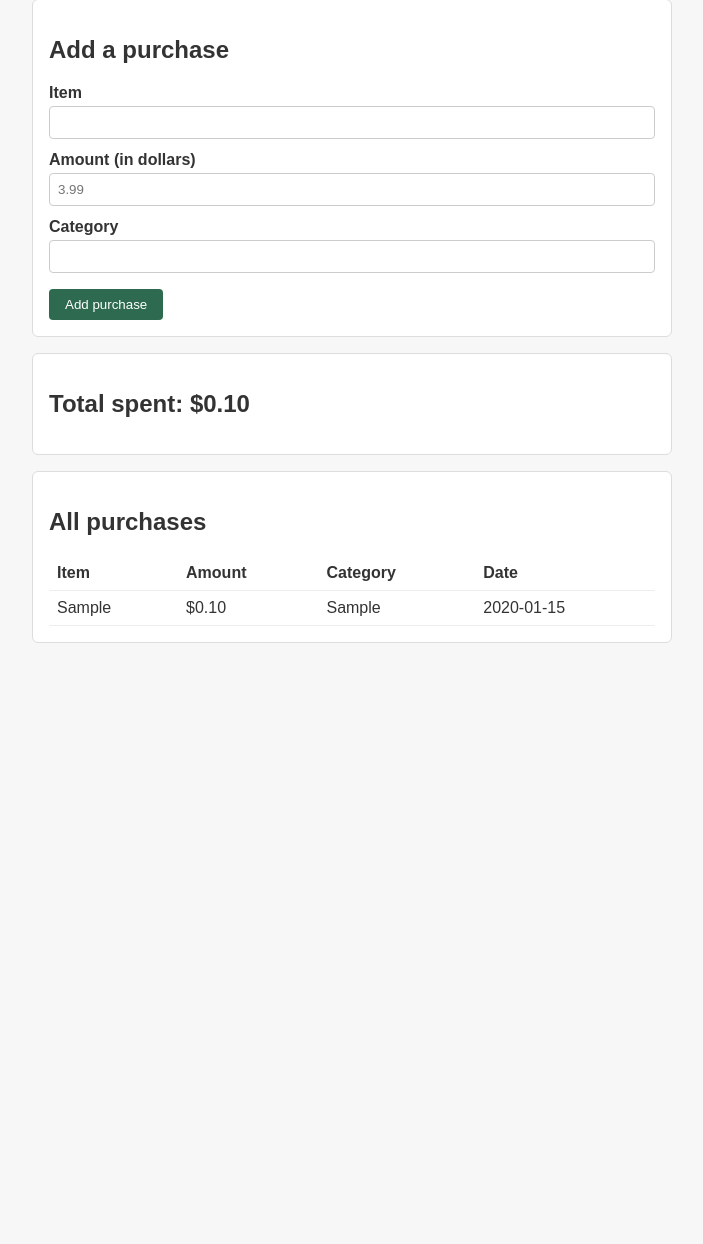
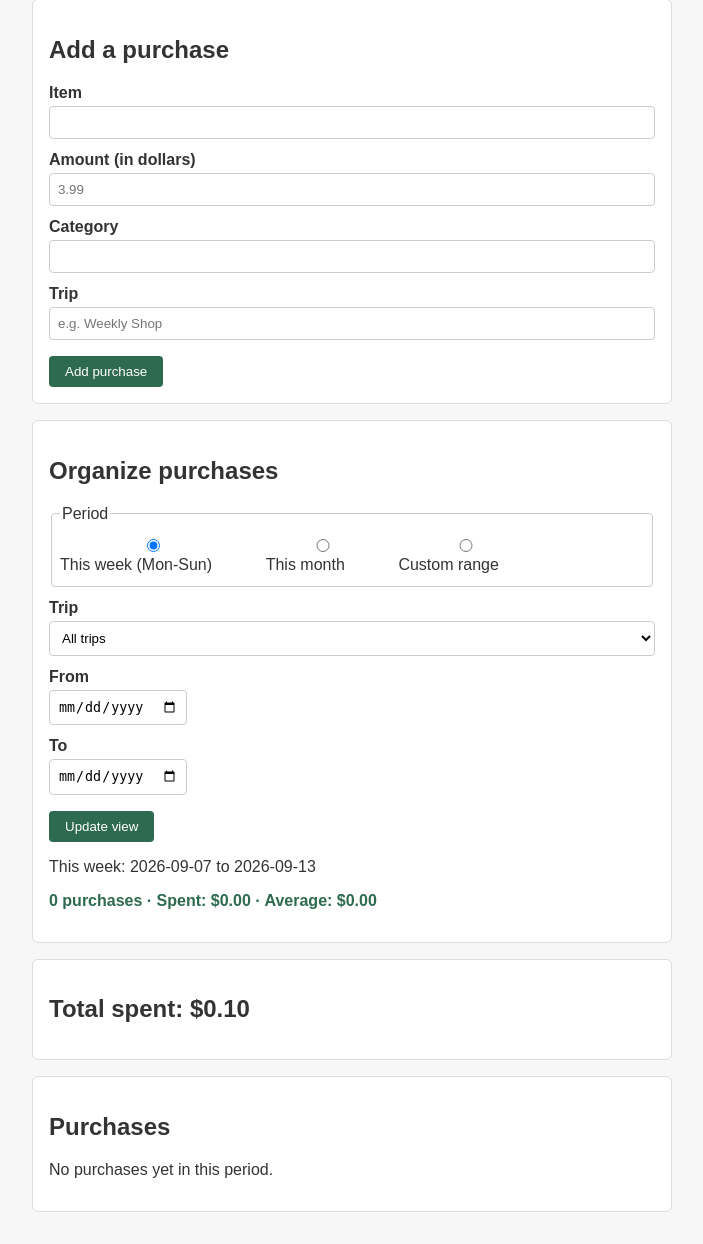
Before and after one commit to miargue/big-project-one, a Flask app: page / in a window 1280 px wide. Shown: the part 413-1657 px from the top of the page, without its empty margins (288-991 px from the left). Before the commit the page ends 1056 px from the top, so only its background shows below. Run offline with Flask 3, Linux system fonts and the light colour scheme; tables that the repository leaves empty hold one stand-in row (values such as "Sample post").

Commit message:
Implement Phase 3: Organization — period/trip/date filters, stats, month bounds

```diff
--- a/app.py
+++ b/app.py
@@ -2,7 +2,7 @@
 
 Run with:  python app.py
 Current feature set: record a purchase, list purchases, show the total,
-and track a weekly budget.
+track a weekly budget, and organize purchases by week, month, or trip.
 """
 
 import os
@@ -10,8 +10,8 @@ from datetime import date
 
 from flask import Flask, redirect, render_template, request, url_for
 
-from features import budget, purchases
-from features.dates import week_bounds
+from features import budget, organization, purchases
+from features.dates import month_bounds, week_bounds
 from features.money import cents_to_dollars, dollars_to_cents
 
 PORT = int(os.environ.get("PORT", 3000))
@@ -35,12 +35,45 @@ def create_app(db_path=None, today=None):
 
     @app.route("/", methods=["GET"])
     def index():
+        # Organization filter inputs (all optional).
+        period = request.args.get("period", "week")
+        trip_filter = request.args.get("trip", "")
+        start_date = request.args.get("start_date", "").strip()
+        end_date = request.args.get("end_date", "").strip()
+
+        # The current window for purchases. A custom date range applies only
+        # when the user chose "Custom range" AND filled in both dates. The
+        # Mon-Sun week or the calendar month (SPECS/TECH.md "Dates") is used
+        # otherwise. The period is never stored — it is derived from today.
+        if period == "custom" and start_date and end_date:
+            period_start, period_end = start_date, end_date
+        elif period == "month":
+            period = "month"
+            start_date = end_date = ""  # don't echo stale dates into the form
+            period_start, period_end = month_bounds(today)
+        else:
+            period = "week"
+            start_date = end_date = ""  # don't echo stale dates into the form
+            period_start, period_end = week_bounds(today)
+
         all_purchases = purchases.list_purchases(db_path=db_path)
-        total_cents = purchases.total_spent_cents(db_path=db_path)
+        visible = organization.filter_purchases(
+            all_purchases, period_start, period_end, trip_filter
+        )
 
         # Convert cents to dollar strings once, here, for display (DRY).
-        for entry in all_purchases:
+        for entry in visible:
             entry["amount_dollars"] = cents_to_dollars(entry["amount"])
+
+        raw_stats = organization.summarize(visible)
+        stats = {
+            "count": raw_stats["count"],
+            "total_dollars": cents_to_dollars(raw_stats["total_cents"]),
+            "average_dollars": cents_to_dollars(raw_stats["average_cents"]),
+        }
+        trips = organization.unique_trips(all_purchases)
+
+        total_cents = purchases.total_spent_cents(db_path=db_path)
 
         # Budget panel data (None if no budget is set).
         current_budget = budget.get_budget(db_path=db_path)
@@ -60,9 +93,17 @@ def create_app(db_path=None, today=None):
 
         return render_template(
             "index.html",
-            purchases=all_purchases,
+            purchases=visible,
             total_dollars=cents_to_dollars(total_cents),
             panel=panel,
+            period=period,
+            period_start=period_start,
+            period_end=period_end,
+            trip_filter=trip_filter,
+            start_date=start_date,
+            end_date=end_date,
+            trips=trips,
+            stats=stats,
         )
 
     @app.route("/add", methods=["POST"])
@@ -70,6 +111,7 @@ def create_app(db_path=None, today=None):
         item = request.form.get("item", "").strip()
         category = request.form.get("category", "").strip()
         amount_cents = dollars_to_cents(request.form.get("amount", "0"))
+        trip = request.form.get("trip", "").strip()
         # "Today" is passed into the store function as a plain input
         # (SPECS/TECH.md "Dates").
         purchases.add_purchase(
@@ -77,6 +119,7 @@ def create_app(db_path=None, today=None):
             amount_cents=amount_cents,
             category=category,
             date=today,
+            trip=trip,
             db_path=db_path,
         )
         return redirect(url_for("index"))
--- a/features/dates.py
+++ b/features/dates.py
@@ -18,3 +18,21 @@ def week_bounds(today):
     start = current - timedelta(days=current.weekday())  # Monday = 0
     end = start + timedelta(days=6)  # Sunday
     return start.isoformat(), end.isoformat()
+
+
+def month_bounds(today):
+    """Return the (start, end) of the calendar month containing ``today``.
+
+    ``today`` is a date string like ``"2026-09-10"``. The result is a pair
+    of date strings, e.g. ``("2026-09-01", "2026-09-30")``.
+    """
+    current = datetime.strptime(today, "%Y-%m-%d").date()
+    start = current.replace(day=1)
+    # "start" always has day 1, so replacing only the month gives the first
+    # day of the next month even when "today" is, say, the 10th.
+    if start.month == 12:
+        next_month = start.replace(year=start.year + 1, month=1)
+    else:
+        next_month = start.replace(month=start.month + 1)
+    end = next_month - timedelta(days=1)
+    return start.isoformat(), end.isoformat()
--- /dev/null
+++ b/features/organization.py
@@ -0,0 +1,42 @@
+"""Helpers that organize and summarize purchases.
+
+These functions work on plain lists of purchase dictionaries that come from
+features.purchases. They do no database work themselves — the store stays the
+only place that talks to SQLite — which keeps this logic simple to test.
+"""
+
+
+def filter_purchases(purchases, start_date, end_date, trip=""):
+    """Return purchases dated between ``start_date`` and ``end_date``.
+
+    Both dates are included. When ``trip`` is a non-empty label, only
+    purchases from that trip are kept. ISO dates ("YYYY-MM-DD") compare in
+    the right order as plain strings, so no date parsing is needed here.
+    """
+    result = []
+    for purchase in purchases:
+        if start_date <= purchase["date"] <= end_date:
+            if trip == "" or purchase["trip"] == trip:
+                result.append(purchase)
+    return result
+
+
+def unique_trips(purchases):
+    """Return the sorted list of distinct, non-empty trip labels."""
+    return sorted({purchase["trip"] for purchase in purchases if purchase["trip"]})
+
+
+def summarize(purchases):
+    """Return summary statistics for a list of purchases.
+
+    Money stays in integer cents here (SPECS/TECH.md "Money"); the route
+    converts to dollars for display with the single shared money helper.
+    """
+    count = len(purchases)
+    total_cents = sum(purchase["amount"] for purchase in purchases)
+    average_cents = int(round(total_cents / count)) if count else 0
+    return {
+        "count": count,
+        "total_cents": total_cents,
+        "average_cents": average_cents,
+    }
--- a/static/style.css
+++ b/static/style.css
@@ -72,3 +72,41 @@ th, td {
     color: #cc0000;
     font-weight: bold;
 }
+
+/* Organization panel */
+
+fieldset {
+    border: 1px solid #ccc;
+    border-radius: 4px;
+    margin-top: 0.75rem;
+    padding: 0.5rem;
+}
+
+.radio {
+    display: inline-block;
+    font-weight: normal;
+    margin: 0.25rem 1.5rem 0.25rem 0;
+}
+
+select {
+    width: 100%;
+    padding: 0.5rem;
+    margin-top: 0.25rem;
+    border: 1px solid #ccc;
+    border-radius: 4px;
+    box-sizing: border-box;
+    background: #fff;
+}
+
+.date-range input {
+    width: auto;
+}
+
+.window {
+    margin-bottom: 0.25rem;
+}
+
+.stats {
+    color: #2d6a4f;
+    font-weight: bold;
+}
--- a/templates/index.html
+++ b/templates/index.html
@@ -44,8 +44,66 @@
                 <label for="category">Category</label>
                 <input type="text" id="category" name="category" required>
 
+                <label for="trip">Trip</label>
+                <input type="text" id="trip" name="trip" placeholder="e.g. Weekly Shop">
+
                 <button type="submit">Add purchase</button>
             </form>
+        </section>
+
+        <section>
+            <h2>Organize purchases</h2>
+            <form method="get" action="{{ url_for('index') }}">
+                <fieldset>
+                    <legend>Period</legend>
+                    <label class="radio">
+                        <input type="radio" name="period" value="week" {% if period == 'week' %}checked{% endif %}>
+                        This week (Mon-Sun)
+                    </label>
+                    <label class="radio">
+                        <input type="radio" name="period" value="month" {% if period == 'month' %}checked{% endif %}>
+                        This month
+                    </label>
+                    <label class="radio">
+                        <input type="radio" name="period" value="custom" {% if period == 'custom' %}checked{% endif %}>
+                        Custom range
+                    </label>
+                </fieldset>
+
+                <label for="trip_filter">Trip</label>
+                <select id="trip_filter" name="trip">
+                    <option value="">All trips</option>
+                    {% for label in trips %}
+                    <option value="{{ label }}"
+                            {% if trip_filter == label %}selected{% endif %}>{{ label }}</option>
+                    {% endfor %}
+                </select>
+
+                <div class="date-range">
+                    <label for="start_date">From</label>
+                    <input type="date" id="start_date" name="start_date" value="{{ start_date }}">
+                    <label for="end_date">To</label>
+                    <input type="date" id="end_date" name="end_date" value="{{ end_date }}">
+                </div>
+
+                <button type="submit">Update view</button>
+            </form>
+
+            <p class="window">
+                {% if period == 'custom' %}
+                Custom range: {{ period_start }} to {{ period_end }}
+                {% elif period == 'month' %}
+                This month: {{ period_start }} to {{ period_end }}
+                {% else %}
+                This week: {{ period_start }} to {{ period_end }}
+                {% endif %}
+                {% if trip_filter %} &middot; Trip: {{ trip_filter }}{% endif %}
+            </p>
+            <p class="stats">
+                {{ stats['count'] }} purchase{{ 's' if stats['count'] != 1 }}
+                &middot; Spent: ${{ stats['total_dollars'] }}
+                &middot; Average: ${{ stats['average_dollars'] }}
+            </p>
         </section>
 
         <section>
@@ -53,7 +111,7 @@
         </section>
 
         <section>
-            <h2>All purchases</h2>
+            <h2>Purchases</h2>
             {% if purchases %}
             <table>
                 <thead>
@@ -62,6 +120,7 @@
                         <th>Amount</th>
                         <th>Category</th>
                         <th>Date</th>
+                        <th>Trip</th>
                     </tr>
                 </thead>
                 <tbody>
@@ -71,12 +130,13 @@
                         <td>${{ purchase['amount_dollars'] }}</td>
                         <td>{{ purchase['category'] }}</td>
                         <td>{{ purchase['date'] }}</td>
+                        <td>{{ purchase['trip'] }}</td>
                     </tr>
                     {% endfor %}
                 </tbody>
             </table>
             {% else %}
-            <p>No purchases yet.</p>
+            <p>No purchases yet in this period.</p>
             {% endif %}
         </section>
     </main>
```
Also changed, not shown: SPECS/2026-09-07-phase3-organization/plan.md (+12 -12 lines), SPECS/2026-09-07-phase3-organization/requirements.md (+15 -4 lines), SPECS/ROADMAP.md (+13 -4 lines), tests/test_dates.py (+18 -2 lines), tests/test_organization.py (added, +223 -0 lines).
